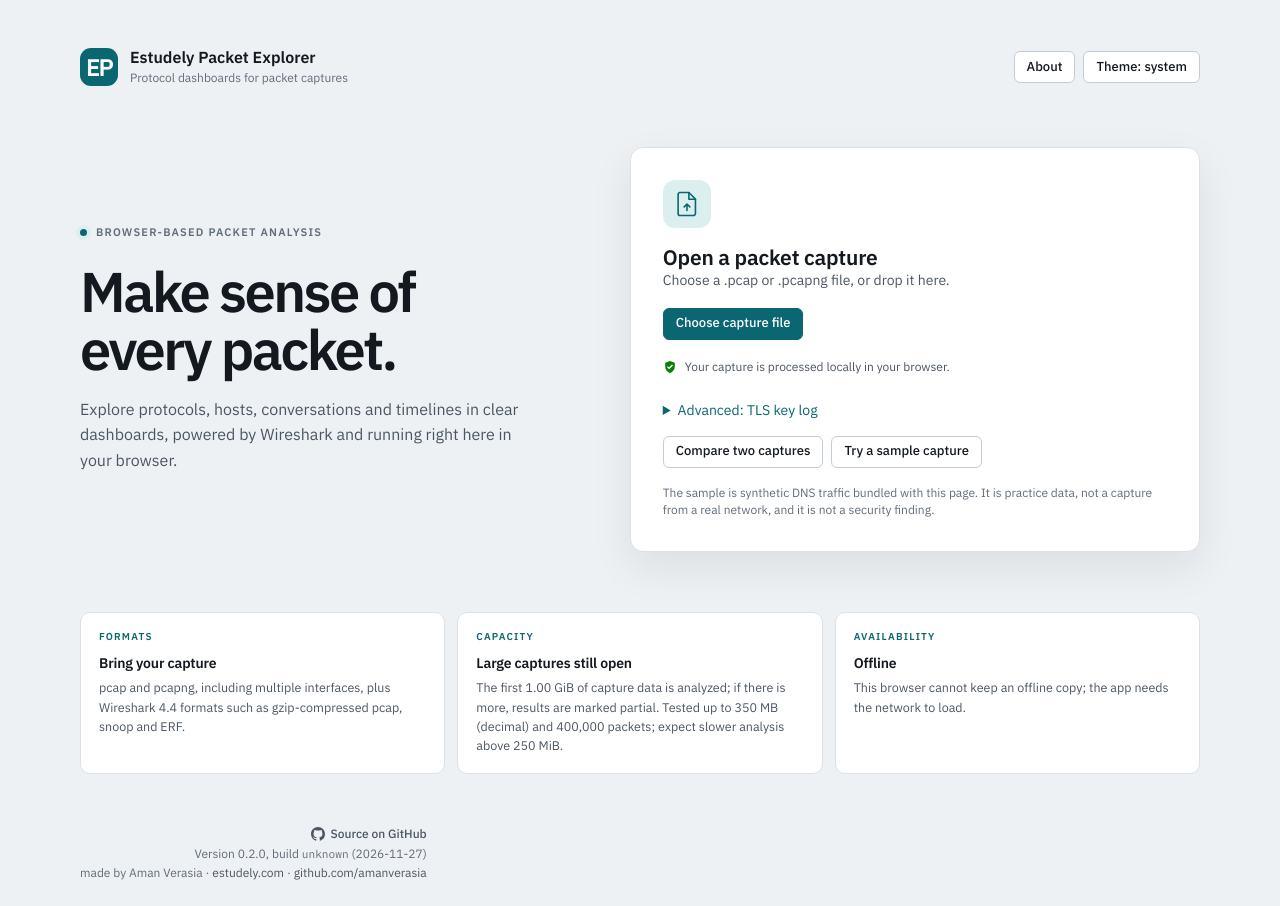
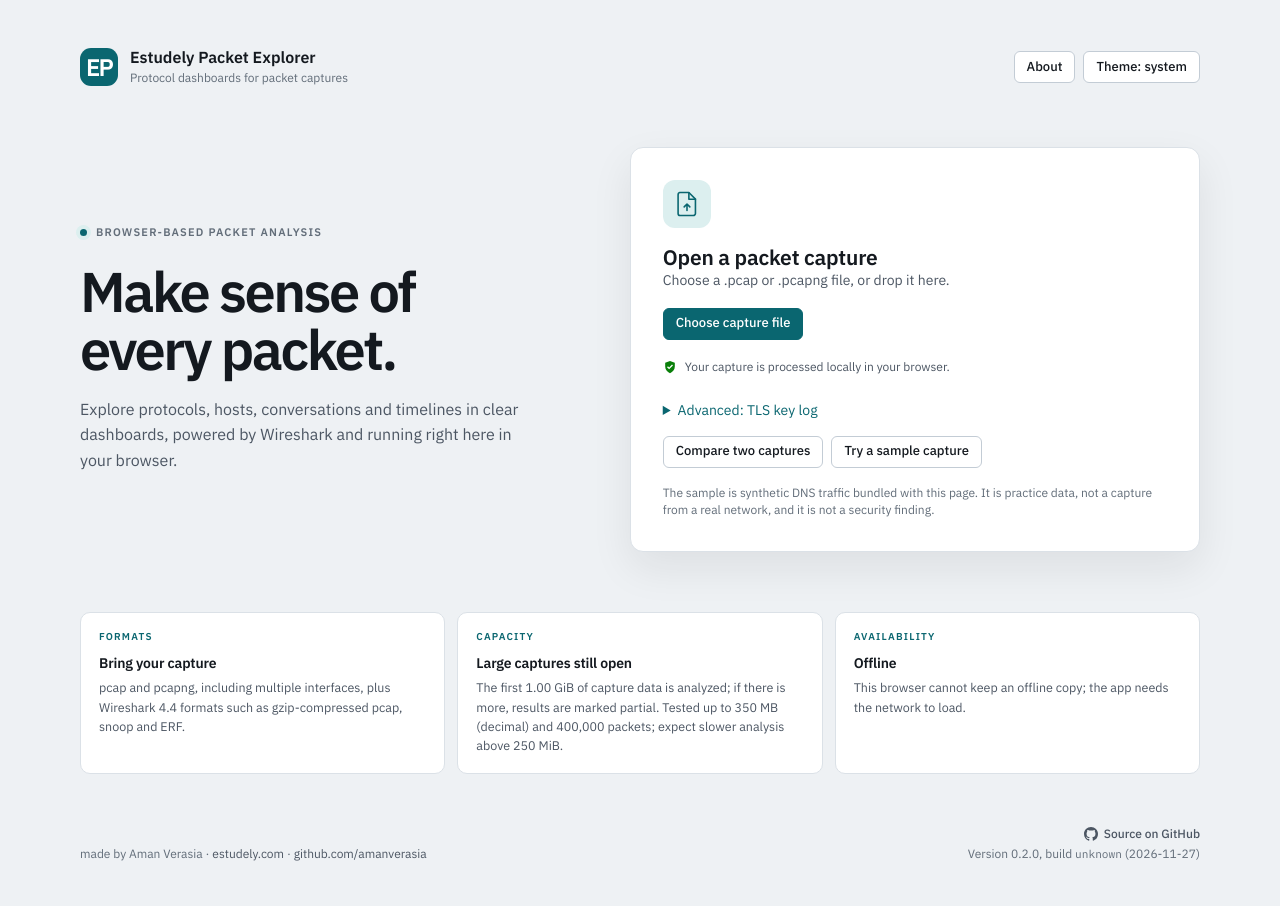
Before and after one commit to amanverasia/estudely-packet-explorer, a React (Vite) app: page / in a window 1280 px wide. Built offline with nearby package versions, Linux system fonts and the light colour scheme.

Commit message:
Fix landing footer alignment: credit on the left edge, source and version on the right

```diff
--- a/src/index.css
+++ b/src/index.css
@@ -412,7 +412,16 @@
 .landing-detail p, .landing-detail [data-testid='offline-status'] { color: var(--ink-2); font-size: 12.5px; line-height: 1.55; }
 .landing-detail [data-testid='offline-status'] h3 { margin-bottom: 6px; color: var(--ink); font-size: 14px; }
 .landing-footer { display: flex; justify-content: space-between; align-items: flex-end; gap: 20px; padding-top: 4px; color: var(--ink-3); font-size: 12px; }
-.landing-footer .build-tag.corner { position: static; justify-items: end; text-align: right; }
+/* Wide screens: the credit sits on the left edge, in line with the page content,
+   and the source link and version sit on the right. (The footer has one child, so
+   without a width the block would float at the left with right-aligned text.) */
+.landing-footer .build-tag.corner {
+  position: static; width: 100%; column-gap: 20px; align-items: end; text-align: left;
+  grid-template-columns: minmax(0, 1fr) auto; grid-template-areas: "credit src" "credit ver";
+}
+.landing-footer .build-tag.corner > a { grid-area: src; justify-self: end; }
+.landing-footer .build-tag.corner > span:not(.credit) { grid-area: ver; justify-self: end; text-align: right; }
+.landing-footer .build-tag.corner .credit { grid-area: credit; align-self: end; justify-self: start; }
 .drop {
   border: 1.5px dashed var(--rule-strong); border-radius: 10px; background: var(--panel); padding: 38px 24px;
   display: grid; gap: 14px; justify-items: center; text-align: center;
@@ -514,7 +523,8 @@
   .landing-upload-controls > div:first-child > span { display: block; margin-top: 2px; }
   .landing-details { grid-template-columns: minmax(0, 1fr); }
   .landing-footer { align-items: flex-start; flex-direction: column; gap: 12px; }
-  .landing-footer .build-tag.corner { justify-items: start; text-align: left; }
+  .landing-footer .build-tag.corner { justify-items: start; text-align: left; grid-template-columns: minmax(0, 1fr); grid-template-areas: none; }
+  .landing-footer .build-tag.corner > a, .landing-footer .build-tag.corner > span:not(.credit), .landing-footer .build-tag.corner .credit { grid-area: auto; justify-self: start; text-align: left; }
 }
 
 /* ---------- follow stream ---------- */
```
Also changed, not shown: 1 other file (tests, documents, lock files or other folders).
